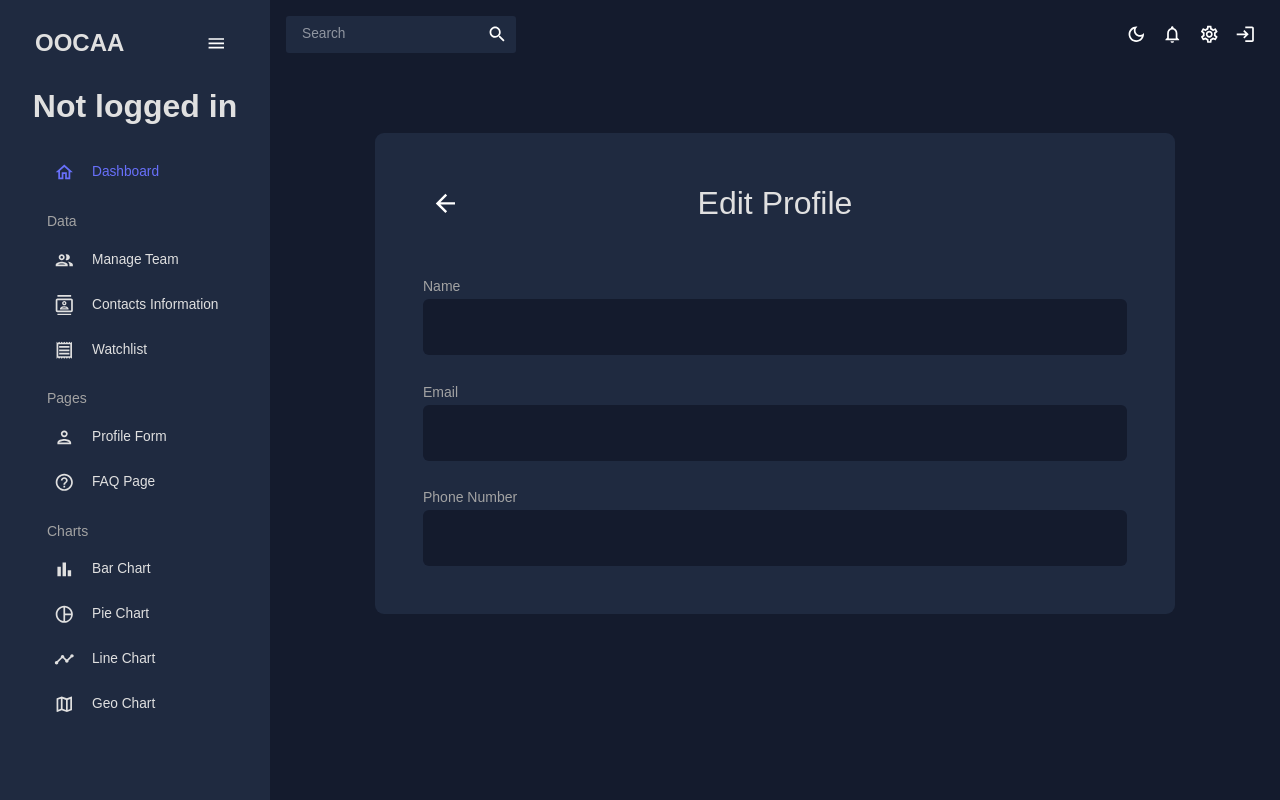
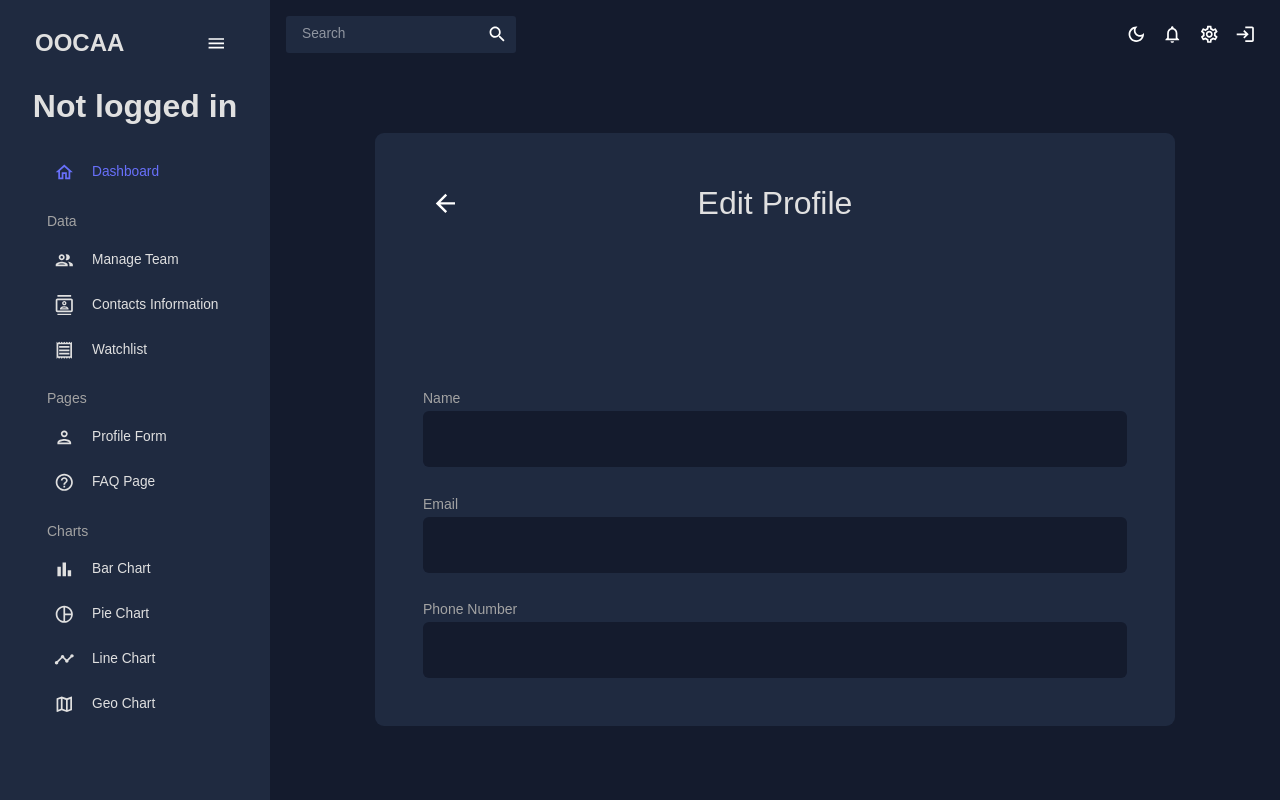
Before and after one commit to anmol02singh/OOCAA-UI, a React (Create React App) app: page /profile/edit in a window 1280 px wide. Built offline with nearby package versions, Linux system fonts and the light colour scheme; no server answers; sample sign-in values are in the browser's storage.

Commit message:
Minor improvements.

```diff
--- a/src/components/ProfileImageEditor.tsx
+++ b/src/components/ProfileImageEditor.tsx
@@ -1,5 +1,4 @@
 import React, { useEffect, useRef, useState } from 'react';
-import { useNavigate } from 'react-router-dom';
 import AvatarEditor from 'react-avatar-editor';
 import Dialog from '@mui/material/Dialog';
 import DialogContent from '@mui/material/DialogContent';
@@ -28,10 +27,11 @@ const ProfileImageEditor = (props: {
     }
 }) => {
 
-    const navigate = useNavigate();
+    const { open, onClose, pageWidth, profileImage } = props;
+
     const token = localStorage.getItem("accountToken");
     if (!token) {
-        navigate('/login')
+        onClose();
     }
 
     const {
@@ -54,9 +54,10 @@ const ProfileImageEditor = (props: {
 
     const imageUploadRef = useRef<HTMLInputElement | null>(null);
     const editorContainerRef = useRef<HTMLInputElement | null>(null);
-    const editorRef = useRef<AvatarEditor | null>(null);
+    //eslint-disable-next-line @typescript-eslint/no-explicit-any
+    const editorRef = useRef<any>(null);
+        //typescript gets mad if I don't use any and try to call editorRef.current.getImageScaledToCanvas.
 
-    const { open, onClose, pageWidth, profileImage } = props;
     const [newProfileImage, setNewProfileImage] = useState<string | undefined>(undefined);
     const [scale, setScale] = useState<number>(1);
     const [disabled, setDisabled] = useState<boolean>(true);
@@ -165,8 +166,7 @@ const ProfileImageEditor = (props: {
                         if (!success) {
                             return;
                         }
-                        onClose();
-                        window.location.reload()
+                        window.location.reload();
                     });
             }
         }
--- a/src/pages/Profile/ProfileEdit.tsx
+++ b/src/pages/Profile/ProfileEdit.tsx
@@ -23,7 +23,7 @@ const ProfileEdit = () => {
 
     const navigate = useNavigate();
     const token = localStorage.getItem("accountToken");
-    if(!token){
+    if (!token) {
         navigate('/login')
     }
 
@@ -105,7 +105,7 @@ const ProfileEdit = () => {
     }, [pageWidth]);
 
     const handleEditItem = (pageName: string) => {
-        switch(pageName){
+        switch (pageName) {
             case 'editPhoto':
                 setDialogueOpen(true);
                 break;
@@ -130,19 +130,19 @@ const ProfileEdit = () => {
                 <Grid container sx={profileElements} rowSpacing={3} columnSpacing={2}>
                     <Grid size={2}>
                         <IconButton onClick={handleCancel}>
-                            <ArrowBackIcon sx={{fontSize: '1.8rem'}} />
+                            <ArrowBackIcon sx={{ fontSize: '1.8rem' }} />
                         </IconButton>
                     </Grid>
                     <Grid size={8} sx={editProfileHeader}>
-                        <Typography variant='h2' sx={{color: colors.grey[100]}}>
+                        <Typography variant='h2' sx={{ color: colors.grey[100] }}>
                             Edit Profile
                         </Typography>
                     </Grid>
 
                     <Grid size={12} sx={profilePictureContainer}>
-                            {userData.profileImage.url && (
+
                         <Box
-                                    onClick={()=>handleEditItem('editPhoto')}
+                            onClick={() => handleEditItem('editPhoto')}
                             sx={{
                                 ...editImageContainer,
                                 "&:hover #editProfileImageOverlay": {
@@ -153,9 +153,11 @@ const ProfileEdit = () => {
                                 },
                             }}
                         >
+                            {userData.profileImage.url && (
+                                <>
                                     <img
                                         alt='profile-user'
-                                        src = {userData.profileImage.url}
+                                        src={userData.profileImage.url}
                                         style={{
                                             ...profilePicture,
                                         }}
@@ -185,10 +187,11 @@ const ProfileEdit = () => {
                                             color: colors.greenAccent[500],
                                         }}
                                     >
-                                        <EditIcon sx={{fontSize: '3rem'}} />
+                                        <EditIcon sx={{ fontSize: '3rem' }} />
                                     </Box>
+                                </>
+                            )}
                         </Box>
-                            )}
                     </Grid>
 
                     <Grid size={12}>
@@ -197,7 +200,7 @@ const ProfileEdit = () => {
                         </Typography>
                         <Button
                             fullWidth
-                            onClick={()=>handleEditItem('editName')}
+                            onClick={() => handleEditItem('editName')}
                             sx={{
                                 ...profileFieldButton,
                                 '&:hover': {
@@ -210,7 +213,7 @@ const ProfileEdit = () => {
                         >
                             <Typography
                                 sx={profileFieldButtonText}
-                                onClick={()=>handleEditItem('editName')}
+                                onClick={() => handleEditItem('editName')}
                             >
                                 {userData.name}
                             </Typography>
@@ -247,7 +250,7 @@ const ProfileEdit = () => {
                         </Typography>
                         <Button
                             fullWidth
-                            onClick={()=>handleEditItem('editEmail')}
+                            onClick={() => handleEditItem('editEmail')}
                             sx={{
                                 ...profileFieldButton,
                                 '&:hover': {
@@ -260,7 +263,7 @@ const ProfileEdit = () => {
                         >
                             <Typography
                                 sx={profileFieldButtonText}
-                                onClick={()=>handleEditItem('editEmail')}
+                                onClick={() => handleEditItem('editEmail')}
                             >
                                 {userData.email}
                             </Typography>
@@ -273,7 +276,7 @@ const ProfileEdit = () => {
                         </Typography>
                         <Button
                             fullWidth
-                            onClick={()=>handleEditItem('editPhone')}
+                            onClick={() => handleEditItem('editPhone')}
                             sx={{
                                 ...profileFieldButton,
                                 '&:hover': {
@@ -286,7 +289,7 @@ const ProfileEdit = () => {
                         >
                             <Typography
                                 sx={profileFieldButtonText}
-                                onClick={()=>handleEditItem('editPhone')}
+                                onClick={() => handleEditItem('editPhone')}
                             >
                                 {userData.phoneNumber}
                             </Typography>
--- a/src/pages/Profile/ProfileEditPhone.tsx
+++ b/src/pages/Profile/ProfileEditPhone.tsx
@@ -274,13 +274,6 @@ const ProfileEditEmail = () => {
                                 width: '100%',
                             }}
                             dropdownStyle={editPhoneDropDown}
-                            inputProps={{
-                                // endAdornment: formData.phoneNumber!==oPhone && (
-                                //     <IconButton size='small' onClick={(event) => handleinputCancel(event, oPhone)}>
-                                //         <ClearIcon />
-                                //     </IconButton>
-                                // )
-                            }}
                         >
                         </PhoneInput>
                         {errorMessageElements[errorMessageElement.type]}
--- a/src/pages/Profile/ProfileUtilities.tsx
+++ b/src/pages/Profile/ProfileUtilities.tsx
@@ -191,12 +191,14 @@ export const useProfileDisplayStyling = () => {
         ...profileItemContainer(pageWidth),
         width: pageWidth >= mdWindowWidth ? '58%' : '95%',
         minWidth: '21rem',
+        minHeight: '33rem'
     });
 
     const regProfileCardContainer = (pageWidth: number): React.CSSProperties => ({
         ...profileItemContainer(pageWidth),
         width: pageWidth >= mdWindowWidth ? '42%' : '75%',
         minWidth: '20rem',
+        minHeight: '22rem'
     });
 
     const regImageContainer = (pageWidth: number): React.CSSProperties => ({
@@ -293,6 +295,7 @@ export const useEditProfileStyling = () => {
         width: '90%',
         maxWidth: '50rem',
         minWidth: '21rem',
+        minHeight: '37rem',
         overflow: 'hidden',
         margin: '4rem 0',
     });
@@ -396,6 +399,7 @@ export const useEditItemStyling = () => {
         width: '90%',
         maxWidth: '40rem',
         minWidth: '21rem',
+        minHeight: '26rem',
         overflow: 'hidden',
         margin: '5rem 0'
     });
```
Lines whose indentation alone changed are shown as unchanged.
